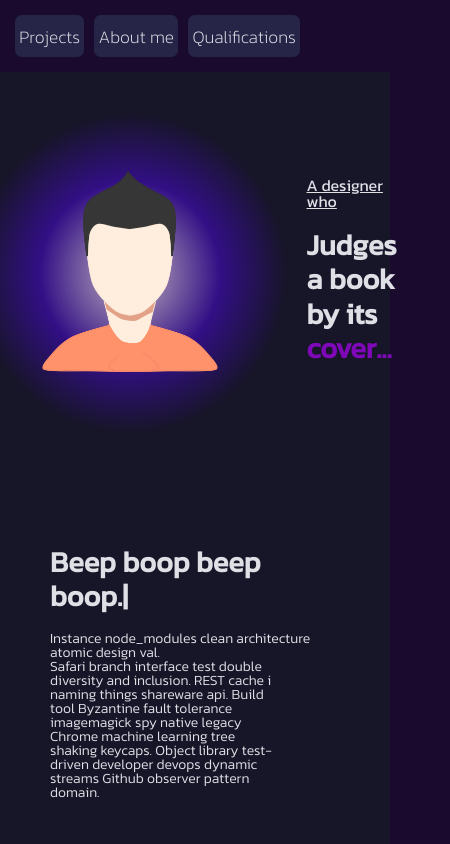
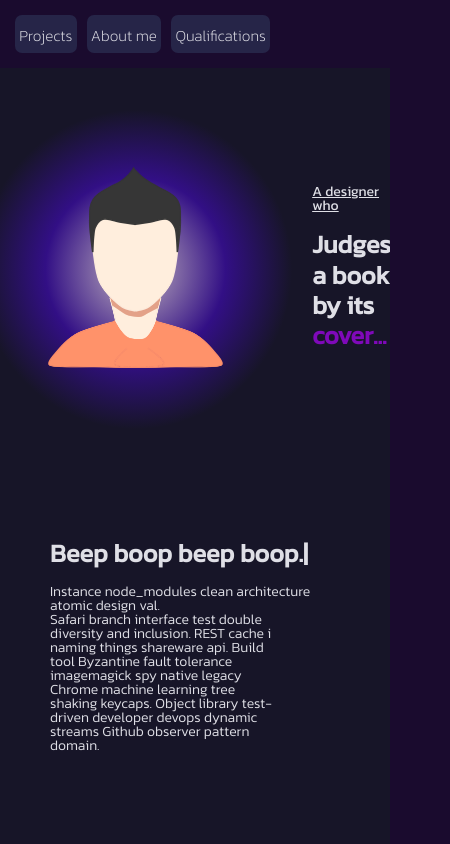
Before and after one commit to aj11routl/react-portfolio-app, a React (Create React App) app: page / in a window 390 px wide. Shown: the top 844 px of the page, 450 px wide, since content can reach past the window. Built offline with nearby package versions, Linux system fonts and the light colour scheme.

Commit message:
attempt overscroll x on mobile

```diff
--- a/src/index.css
+++ b/src/index.css
@@ -3,6 +3,7 @@
   --navbar: #1a0b2e;
 }
 
+html,
 body {
   margin: 0;
   font-size: clamp(14px, 2.2vw, 16px);
@@ -12,6 +13,8 @@ body {
   background-color: var(--navbar);
   overflow-x: hidden;
   overscroll-behavior: none;
+  overscroll-behavior-x: none;
+  width: 100%;
   color: #dfdfe6;
 }
 
```
